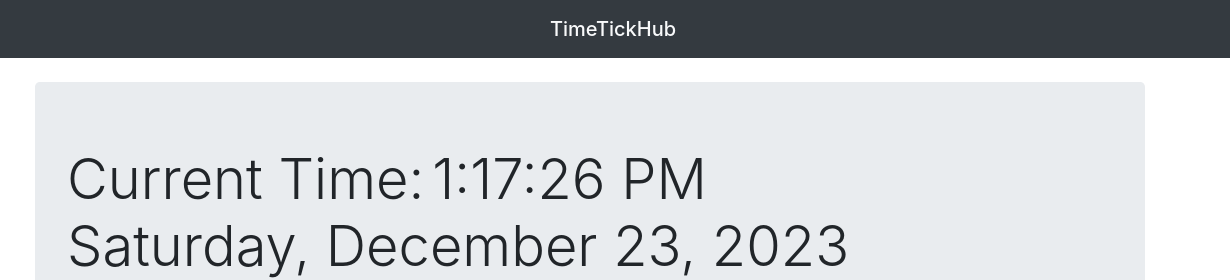
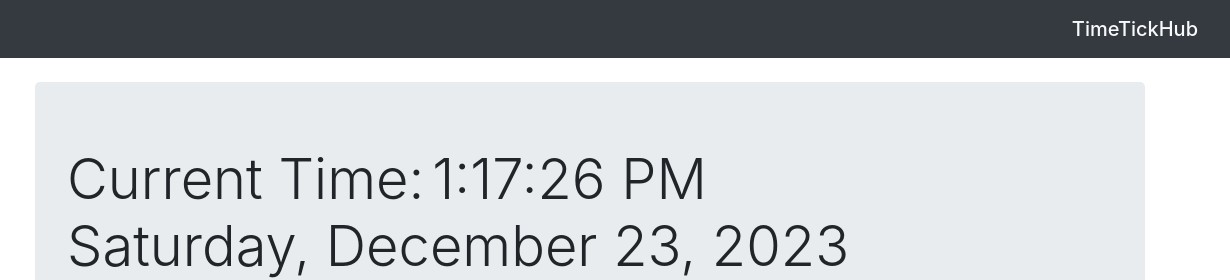
Before and after one commit to Mohammed-Akhlad-Ubada/Akhladclock.github.io, a plain HTML site: page index.html in a window 1280 px wide. Shown: the top 280 px of the page, 50-1280 px from the left. Drawn offline with nearby package versions, Linux system fonts and the light colour scheme.

Commit message:
Update index.html

```diff
--- a/index.html
+++ b/index.html
@@ -44,7 +44,7 @@ setInterval(time,1000);
         <a class="navbar-brand" href="#">
             <img src="images/akhlad-high-resolution-logo.png" width="30" height="30" alt="">
           </a>
-        <span class="navbar-brand mb-0 h1 mx-auto text-light">TimeTickHub</span>
+        <span class="navbar-brand mb-0 h1 text-light">TimeTickHub</span>
     </nav>
     <div class="container my-4">
         <div class="jumbotron">
```
